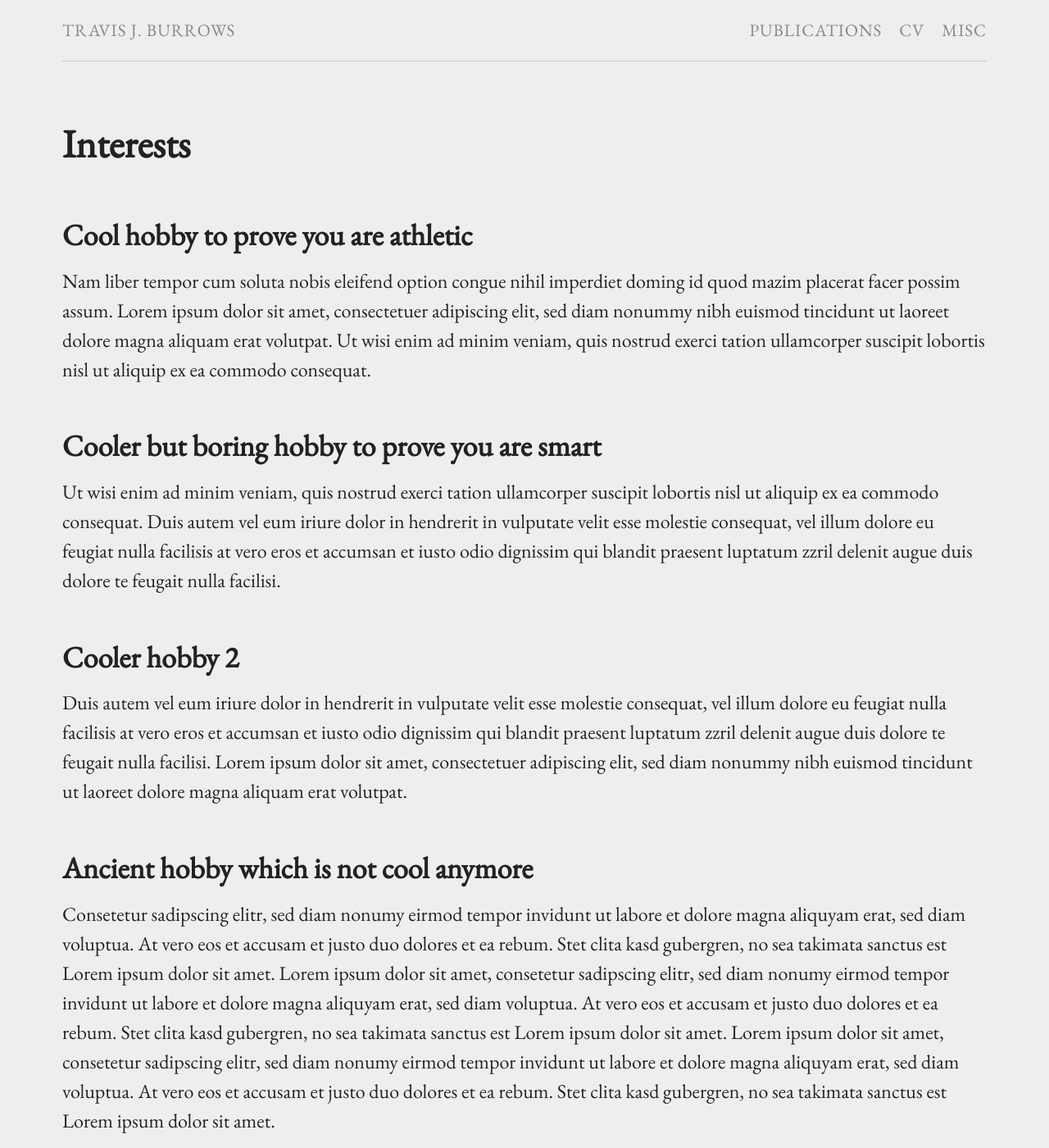
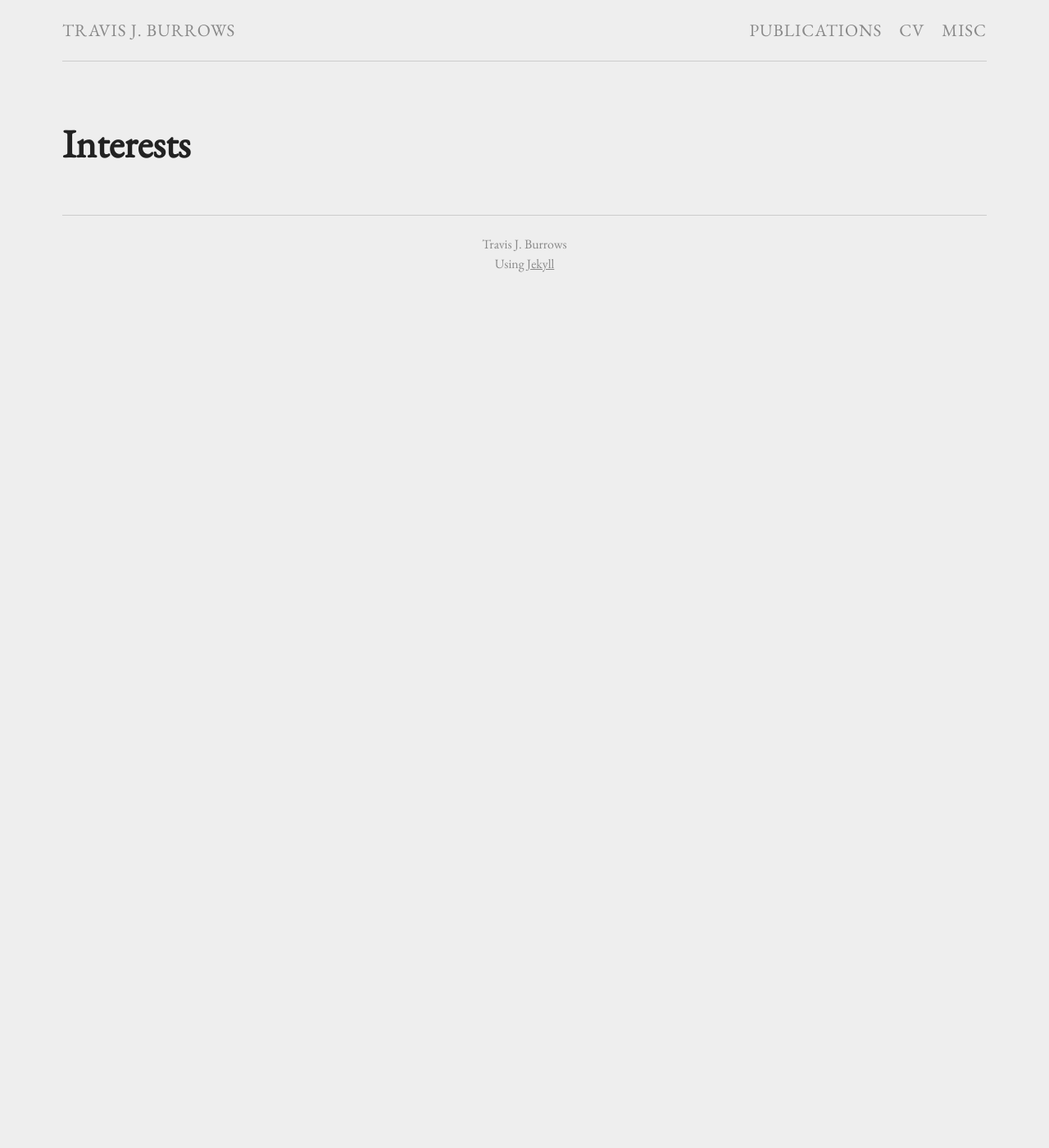
Before and after one commit to tjburrows/tjburrows.github.io, a Jekyll site: the page built from misc.md, in a window 1280 px wide and 1400 px high. Shown: the whole window at 82% size. Built offline with Jekyll 4.4.1, drawn with Linux system fonts in a browser that asks for light colours.

Commit message:
Update misc.md

```diff
--- a/misc.md
+++ b/misc.md
@@ -3,17 +3,3 @@ layout: page
 title: Interests
 permalink: /misc/
 ---
-
-## Cool hobby to prove you are athletic
-
-Nam liber tempor cum soluta nobis eleifend option congue nihil imperdiet doming id quod mazim placerat facer possim assum. Lorem ipsum dolor sit amet, consectetuer adipiscing elit, sed diam nonummy nibh euismod tincidunt ut laoreet dolore magna aliquam erat volutpat. Ut wisi enim ad minim veniam, quis nostrud exerci tation ullamcorper suscipit lobortis nisl ut aliquip ex ea commodo consequat.
-
-## Cooler but boring hobby to prove you are smart
-Ut wisi enim ad minim veniam, quis nostrud exerci tation ullamcorper suscipit lobortis nisl ut aliquip ex ea commodo consequat. Duis autem vel eum iriure dolor in hendrerit in vulputate velit esse molestie consequat, vel illum dolore eu feugiat nulla facilisis at vero eros et accumsan et iusto odio dignissim qui blandit praesent luptatum zzril delenit augue duis dolore te feugait nulla facilisi.
-
-## Cooler hobby 2
-Duis autem vel eum iriure dolor in hendrerit in vulputate velit esse molestie consequat, vel illum dolore eu feugiat nulla facilisis at vero eros et accumsan et iusto odio dignissim qui blandit praesent luptatum zzril delenit augue duis dolore te feugait nulla facilisi. Lorem ipsum dolor sit amet, consectetuer adipiscing elit, sed diam nonummy nibh euismod tincidunt ut laoreet dolore magna aliquam erat volutpat.
-
-## Ancient hobby which is not cool anymore
-
-Consetetur sadipscing elitr,  sed diam nonumy eirmod tempor invidunt ut labore et dolore magna aliquyam erat, sed diam voluptua. At vero eos et accusam et justo duo dolores et ea rebum. Stet clita kasd gubergren, no sea takimata sanctus est Lorem ipsum dolor sit amet. Lorem ipsum dolor sit amet, consetetur sadipscing elitr,  sed diam nonumy eirmod tempor invidunt ut labore et dolore magna aliquyam erat, sed diam voluptua. At vero eos et accusam et justo duo dolores et ea rebum. Stet clita kasd gubergren, no sea takimata sanctus est Lorem ipsum dolor sit amet. Lorem ipsum dolor sit amet, consetetur sadipscing elitr,  sed diam nonumy eirmod tempor invidunt ut labore et dolore magna aliquyam erat, sed diam voluptua. At vero eos et accusam et justo duo dolores et ea rebum. Stet clita kasd gubergren, no sea takimata sanctus est Lorem ipsum dolor sit amet.
```
